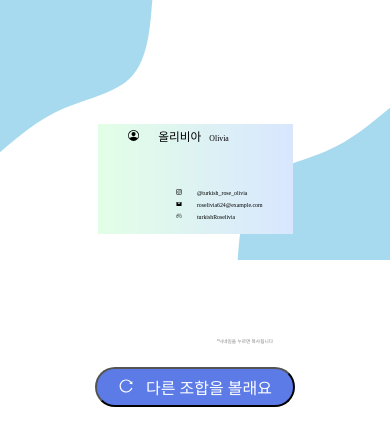
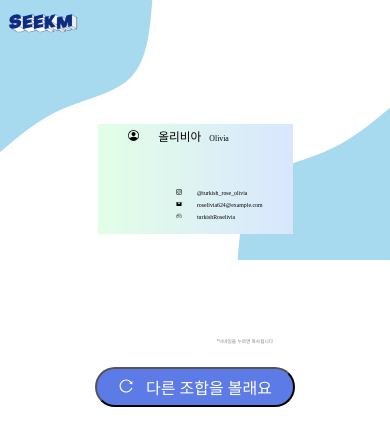
Before and after one commit to ilmerry/SookmyungHackathon, a React (Create React App) app: page /result in a window 390 px wide. Shown: the top 446 px of the page. Built offline with nearby package versions, Linux system fonts and the light colour scheme; a web font is replaced by a local one.

Commit message:
update: css

```diff
--- a/src/Components/ResultPage.js
+++ b/src/Components/ResultPage.js
@@ -1,5 +1,6 @@
 import React from 'react';
 import '../css/ResultPage.css';
+import '../css/StartPage.css';
 import { AiOutlineReload } from "react-icons/ai";
 import { BsPersonCircle } from "react-icons/bs";
 import { BsInstagram } from "react-icons/bs";
@@ -8,6 +9,10 @@ import { IoGameControllerOutline } from "react-icons/io5";
 
 
 function ResultPage(){
+    const onclickLogo = () => {
+        window.location.href = "/"
+    }
+
     return(
         <div>
             <div style={{
@@ -17,6 +22,13 @@ function ResultPage(){
                 height: "100vh",
 
             }}>
+                <img
+                    src={require('../seekm_logo1.png').default}
+                    alt=''
+                    className="logo"
+                    onClick={onclickLogo}
+                    style={{cursor:"pointer"}}
+                    />
                 <div style={{
                     backgroundImage: 'url(/assets/resultBG.png)',
 
--- a/src/Components/SelectOthers.js
+++ b/src/Components/SelectOthers.js
@@ -239,6 +239,7 @@ function SelectOthers() {
             </table>
 
             <Paging/>
+            {/*<button className="new_name_btn">새로운 이름 <br/>생성하기</button>*/}
         </div>
     )
 
--- a/src/Components/StartPage.js
+++ b/src/Components/StartPage.js
@@ -1,13 +1,14 @@
 import React from 'react';
 import '../css/StartPage.css';
-import {Link} from 'react-router-dom';
-import {Button} from 'react-bootstrap';
 
 
 function StartPage(){
     const onClickHandler = () => {
-        // 구현하자
         window.location.href = "/language"
+    }
+
+    const onclickLogo = () => {
+        window.location.href = "/"
     }
 
 
@@ -18,6 +19,12 @@ function StartPage(){
                 backgroundRepeat: "no-repeat",
 
             }} className="StartBG">
+                <img
+                    src={require('../seekm_logo1.png').default}
+                    alt=''
+                    className="logo"
+                    onClick={onclickLogo}
+                    style={{cursor:"pointer"}}/>
                 <div className="sen1">Don't waste your time thinking about nicknames!</div>
                 <div className="sen2"> 나의 또다른 숙명(宿名)</div>
                 <div className="sen3">
--- a/src/css/SelectOthers.css
+++ b/src/css/SelectOthers.css
@@ -125,6 +125,23 @@ table{
     cursor: pointer;
 }
 
+.new_name_btn{
+    border-radius: 50px;
+    font-family: 'IM_Hyemin-Bold';
+    text-align: center;
+    left: 30%;
+    width: 150px;
+    height: 70px;
+    font-size: 1.2vw;
+    cursor: pointer;
+    position: absolute ;
+    /*top: 87%;*/
+    margin-left: 50vw;
+    margin-top: 40vw;
+
+
+}
+
 @media screen and (max-width:768px) {
     .tellMe{
         font-size: 5vw;
--- a/src/css/StartPage.css
+++ b/src/css/StartPage.css
@@ -1,6 +1,16 @@
-/*폰트 정하기*/
+@font-face {
+    font-family: 'KOTRA_BOLD-Bold';
+    src: url('https://cdn.jsdelivr.net/gh/projectnoonnu/noonfonts_20-10-21@1.1/KOTRA_BOLD-Bold.woff') format('woff');
+    font-weight: normal;
+    font-style: normal;
+}
 
-
+@font-face {
+    font-family: 'BMJUA';
+    src: url('https://cdn.jsdelivr.net/gh/projectnoonnu/noonfonts_one@1.0/BMJUA.woff') format('woff');
+    font-weight: normal;
+    font-style: normal;
+}
 .StartBG{
     height: 70vh;
     background-size: 100%;
@@ -12,6 +22,7 @@
     font-size: 1.5vw;
     padding-top: 10vh;
     padding-bottom: 40px;
+    font-weight:600;
 }
 
 .sen2{
@@ -20,12 +31,14 @@
     font-weight: 700;
     padding-bottom: 3vw;
     font-size: 5vw;
+    font-family: 'KOTRA_BOLD-Bold';
 }
 
 .sen3{
     color:white;
     text-align: center;
     font-size: 2vw;
+    font-family: 'BMJUA';
 }
 
 .StartBtn{
@@ -44,7 +57,13 @@
     background: linear-gradient(90deg, rgba(115,227,226,1) 0%, rgba(115,227,226,1) 51%, rgba(111,194,255,1) 100%);
 }
 
-
+.logo{
+    position: fixed;
+    padding-left: 1vw;
+    padding-top: 1vw;
+    width: 12vw;
+    height: 7vw;
+}
 
 @media screen and (max-width:768px) {
     .StartBG{
@@ -76,5 +95,12 @@
         padding-top: 5vh;
     }
 
+    .logo{
+        position: fixed;
+        padding-left: 1vw;
+        padding-top: 1vw;
+        width: 20vw;
+        height: 10vw;
+    }
 
 }
```
Also changed, not shown: src/seekm_logo1.png (added), src/seekm_logo2.png (added).
